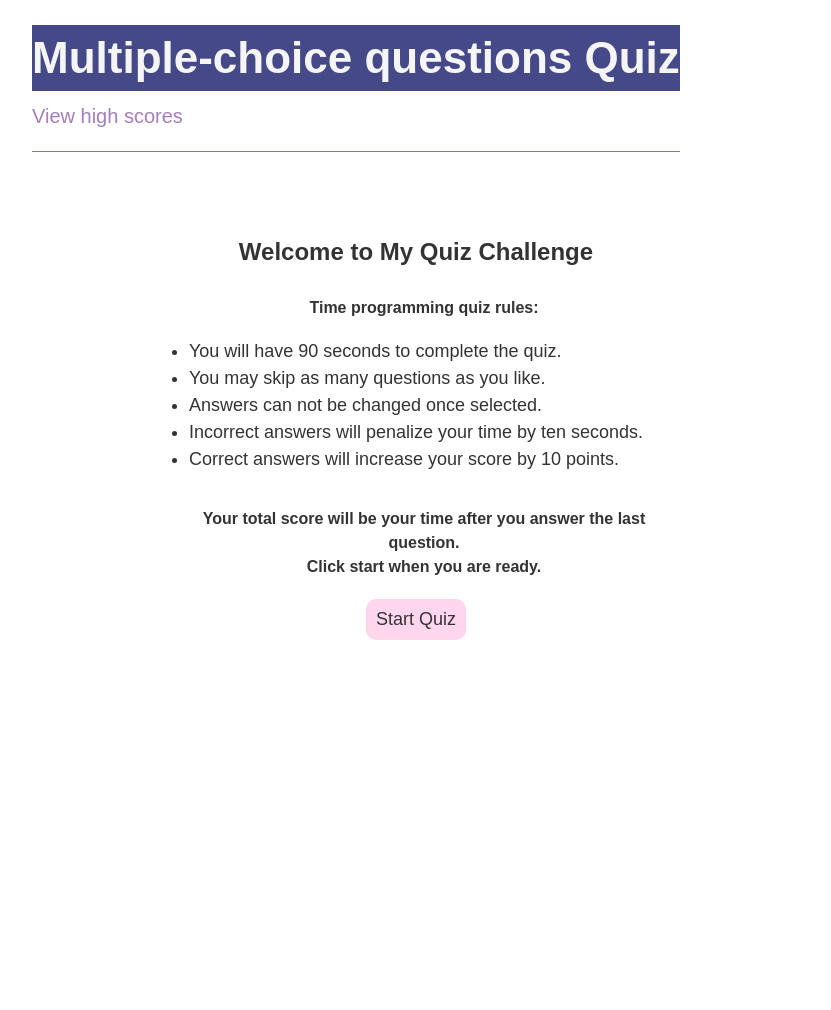
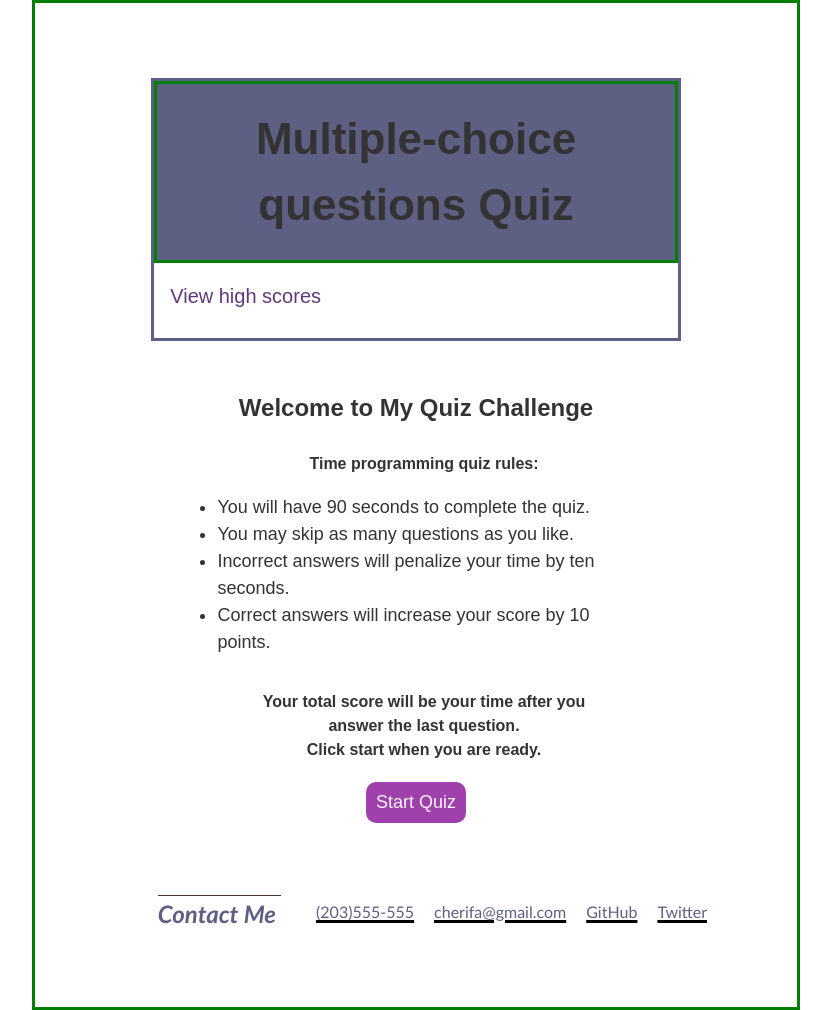
Before and after one commit to bchamidou/Module04_Challenge, a plain HTML site: page index.html in a window 1280 px wide. Shown: the whole page, without its empty margins (224-1055 px from the left). Before the commit the page ends 800 px from the top, so only its background shows below. Drawn offline with Linux system fonts and the light colour scheme.

Commit message:
update Module4

```diff
--- a/Assets/css/style.css
+++ b/Assets/css/style.css
@@ -6,51 +6,88 @@
 }
 
 :root {
-    --primary-color:  #ffd6ed;
-    --secondary-color: #a47fb9;
-    --tertiary-color: #7c7ea2;
-    --white-color:#FFFFFF
-    --correct-color: #6b8e23;
-    --navy-2: #454987;
-    --text-light: #f5f5f5;
+  --primary-color:  #a040ad;
+  --secondary-color: #4d1d69e0;
+  --tertiary-color: #4a3131;
+  --white-color:  #f5f5f5;
+  --correct-color: #4b6714;
+
+  --purple: #a47fb9;
+  --navy-2: #5d5f83;
   --text-dark: #333333;
 
 }
 
 body {
   font-family: Arial, Helvetica, sans-serif;
+  height: 100%;
   line-height: 1.5;
   width: 60%;
   margin: 0 auto;
+  border: green solid;
+  padding: 50px;
 }
 
 /* header */
+
+header {
+  display: flex;
+  flex-wrap: wrap;
+  justify-content: space-between;
+  margin: 25px 0;
+}
+
 .title {
   background-color: var(--navy-2);
-    color: var(--text-light);
+  color: var(--text-dark);
   font-size: 44px;
-    /* padding: 0.5em 0; */
+  /* width: 100%; */
+  padding: 0.5em 0;
   text-align: center;
+  border: green solid;
+}
+
+.scores{
+  justify-content:center;
+  border:var(--navy-2) solid;
+  padding: auto;
+  width: 80%;
+  margin: 0 auto;
+  align-self: center;
+  justify-content: center;
+  display: flex;
+  flex-direction: column;
+
 }
 
 .title:hover {
   cursor: pointer;
 }
 
-  a {
+.subtitle a {
   text-decoration: none;
+  font-size: 24px;
+  transition: all 0.3s ease 0s;
+  color:var(--white-color);
 }
+
+.subtitle {
+  background-color: var(--navy-1);
+  color:var(--primary-color);
+  display: flex;
+  justify-content: space-between;
+  padding: 0.5em 1em 1em;
+  text-align: center;
+}
+
+
 
 .centered {
   text-align: center;
-  }
-
-  /* Header */
-  header {
-    display: flex;
-    flex-wrap: wrap;
-    justify-content: space-between;
-    margin: 25px 0;
+  margin-left: auto;
+  margin-right: auto;
+  background-color: grey;
+  padding: 15px;
 }
 
 .scores a,
@@ -80,7 +117,6 @@
   list-style: inside;
   font-size: 18px;
   margin: 1em auto;
-    /* padding-left: 50px; */
   list-style-position: outside;
 }
 
@@ -104,11 +140,10 @@
 
  /* general section styling */
  section {
-    background-color: var(--purple);
   width: 60%;
   min-height: 500px;
   margin: 0 auto;
-    /* padding: 1em 10% 0.5em; */
+  padding: auto;
   border-radius: 8px;
   align-self: center;
   justify-content: center;
@@ -186,7 +221,54 @@
   border: 1px solid var(--correct-color);
 }
 
-  /*** MEDIA QUERY FOR MOBILE PHONES AND SMALLER ***/
+.text_contact ul{
+  display: flex;
+  list-style-type: none;
+  padding: 25px;
+  justify-content: space-between;
+}
+
+.footer{
+padding: auto;
+width: 100%;
+border-radius: 8px;
+align-self: center;
+justify-content: center;
+display: flex;
+flex-direction: column;
+color: var(--text-dark);
+}
+
+.text_contact ul li a {
+  margin-left: 25px;
+  margin: 0px 5px;
+  padding: 5px;
+  font: size 18px;
+  color: var(--navy-2);
+  font-family: 'Gill Sans', 'Gill Sans MT', Calibri, 'Trebuchet MS', sans-serif;
+  text-decoration: underline solid black 3px;
+}
+
+.contact_title{
+  display: flex;
+  justify-content: space-between;
+  justify-content: flex-end;
+  padding: 5px;
+  margin: 0,auto;
+  margin-top:4px;
+  object-fit:cover;
+}
+
+.contact_me h2{
+  display: flex;
+  justify-content: flex-end;
+  text-align: end;
+  font-family: 'Gill Sans', 'Gill Sans MT', Calibri, 'Trebuchet MS', sans-serif;
+  color:var(--navy-2);
+  font-size: 24px;
+  padding-right: 5px;
+}
+
 /* this will be applied on any screen smaller than 575px */
 @media screen and (max-width: 575px) {
   .btn-grid {
--- a/Assets/js/question.js
+++ b/Assets/js/question.js
@@ -47,4 +47,22 @@ var questions = [
             { text: "None of the above", correct: true }
         ]
     },
+    {
+        question: "What is one advantage of using GraphQL?",
+        answers: [
+            { text: "You are able to display data from your server in a preformatted graph.)", correct: false },
+            { text: "GraphQL is the only way to make requests to a database with a Node.js backend.]", correct: false},
+            { text: "GraphQL is made by Facebook, so Facebook developers will routinely debug all of your GraphQL projects for you!)", correct: false },
+            { text: "None of the aboveYou are not restricted by API endpoints and can therefore access specific amounts and types of data in a single request.", correct: true }
+        ]
+    },
+    {
+        question: "What is a Progressive Web Application?",
+        answers: [
+            { text: "An app that must be downloaded on a mobile device through an app store.", correct: false },
+            { text: "An app that uses tools such as service workers and manifests to replicate functionalities of native apps.", correct: true },
+            { text: "An app that has received an award for exceptional creativity.", correct: false },
+            { text: "A term for an app that has met certain accessability criteria.", correct: false }
+        ]
+    },
 ];
--- a/Assets/js/script.js
+++ b/Assets/js/script.js
@@ -1,12 +1,7 @@
 
 
-// I WANT to take a timed quiz on JavaScript fundamentals that stores high scores
-// SO THAT I can gauge my progress compared to my peers
+// Start the quiz with a timer set to 60. Timer left also will be the final score.
 
-// Start the quiz with a timer set to 75. Timer left also will be the final score.
-var timeRemain = 90;
-var timerID;
-var timerEl = document.getElementById("timer");
 var startButton = document.getElementById("start-btn");
 var nextButton = document.getElementById("next-btn");
 var questionContainerEl = document.getElementById("question-container");
@@ -14,13 +9,11 @@ var startContainerEl = document.getElementById("start-container");
 var questionEl = document.getElementById("question");
 var answerButtonsEl = document.getElementById("answer-buttons");
 var checkAnswerEl = document.getElementById("check-answer");
-var viewHighScores = document.getElementById("highscores-link");
 var submitButton = document.getElementById("submit-btn");
 var clearScoreButton = document.getElementById("clear-btn");
 var initialsField = document.getElementById("player-name");
 var restartButton = document.getElementById("restart-btn");
 var scoreField = document.getElementById("player-score");
-var scores = JSON.parse(localStorage.getItem("scores")) || [];
 
 var quizQuestions, currentQuestionIndex;
 
@@ -34,8 +27,12 @@ nextButton.addEventListener("click", () => {
     setNextQuestion()
 });
 
+var timeRemain = 60;
+var timerInterval;
+var timerEl = document.getElementById("timer");
+
 function startGame() {
-    timerID = setInterval(startTimer, 1000);
+    timerInterval = setInterval(startTimer, 1000);
     startContainerEl.classList.add("hide");
     quizQuestions = questions.sort(() => Math.random() - .5)
     currentQuestionIndex = 0
@@ -45,7 +42,6 @@ function startGame() {
     startTimer();
     setNextQuestion();
 };
-
 
 // Timer countdown starts with a question
 function startTimer() {
@@ -80,7 +76,6 @@ function showQuestion(question) {
 // Reset state function
 
 function resetState() {
-    //clearStatusClass(document.body)
     nextButton.classList.add("hide")
     checkAnswerEl.classList.add("hide")
     while (answerButtonsEl.firstChild) {
@@ -89,22 +84,19 @@ function resetState() {
     }
 };
 
-// Select answer function
+// Select answer and check if the answer correct or wrong then show text
 
 function selectAnswer(e) {
     var selectedButton = e.target;
-    //console.dir(selectedButton);
     var correct = selectedButton.dataset.correct;
     checkAnswerEl.classList.remove("hide")
-    // Check if the answer correct or wrong then show text
     if (correct) {
         checkAnswerEl.innerHTML = "Correct!";
     } else {
-        checkAnswerEl.innerHTML = "Incorrect... The correct answer was";
+        checkAnswerEl.innerHTML = "Incorrect... The correct answer is on green";
         if (timeRemain <= 10) {
             timeRemain = 0;
         } else {
-            // If the aswer is wrong, deduct time by 10
             timeRemain -= 10;
         }
     }
@@ -133,20 +125,18 @@ function setStatusClass(element, correct) {
     }
 };
 
-
 // Remove all the classes
 function clearStatusClass(element) {
     element.classList.remove("correct");
     element.classList.remove("wrong");
 };
 
+// Save scores
 
-// Save scores
 function saveScore() {
     clearInterval(timerID);
     timerEl.textContent = "Time: " + timeRemain;
     setTimeout(function () {
-        //localStorage.setItem("scores", JSON.stringify(scores));
         questionContainerEl.classList.add("hide");
         document.getElementById("score-container").classList.remove("hide");
         document.getElementById("your-score").textContent = "Your final score is " + timeRemain;
@@ -154,15 +144,13 @@ function saveScore() {
     }, 2000)
 };
 
+ // Get score from local storage
 
 var loadScores = function () {
-    // Get score from local storage
 
     if (!savedScores) {
         return false;
     }
-
-    // Convert scores from stringfield format into array
 
     savedScores = JSON.parse(savedScores);
     var initials = document.querySelector("#initials-field").value;
@@ -181,6 +169,10 @@ var loadScores = function () {
 
 
 // Show high scores
+
+var viewHighScores = document.getElementById("highscores-link");
+var scores = JSON.parse(localStorage.getItem("scores")) || [];
+
 function showHighScores(initials) {
     document.getElementById("highscores").classList.remove("hide")
     document.getElementById("score-container").classList.add("hide");
@@ -195,14 +187,14 @@ function showHighScores(initials) {
 
     var highScoreEl = document.getElementById("highscore");
     highScoreEl.innerHTML = "";
-    //console.log(scores)
+
     for (i = 0; i < scores.length; i++) {
         var div1 = document.createElement("div");
         div1.setAttribute("class", "name-div");
         div1.innerText = scores[i].initials;
         var div2 = document.createElement("div");
         div2.setAttribute("class", "score-div");
-        div2.innerText = scores[i].timeLeft;
+        div2.innerText = scores[i].timeRemain;
 
         highScoreEl.appendChild(div1);
         highScoreEl.appendChild(div2);
@@ -214,8 +206,8 @@ function showHighScores(initials) {
 
 
 // View high scores link
+
 viewHighScores.addEventListener("click", showHighScores);
-
 
 submitButton.addEventListener("click", function (event) {
     event.preventDefault()
@@ -223,12 +215,11 @@ submitButton.addEventListener("click", function (event) {
     showHighScores(initials);
 });
 
+// Restart or reload the page
 
-// Restart or reload the page
 restartButton.addEventListener("click", function () {
     window.location.reload();
 });
-
 
 // Clear localStorage items
 clearScoreButton.addEventListener("click", function () {
--- a/index.html
+++ b/index.html
@@ -27,7 +27,6 @@
         <ul>
           <li>You will have 90 seconds to complete the quiz.</li>
           <li>You may skip as many questions as you like.</li>
-          <li>Answers can not be changed once selected.</li>
           <li>Incorrect answers will penalize your time by ten seconds.</li>
           <li>Correct answers will increase your score by 10 points.</li>
         </ul>
@@ -80,5 +79,28 @@
     <script src="./assets/js/script.js"></script>
 
 </body>
+<footer class="footer" class="footer">
+    <div  class="contact_title">
+        <div class="contact_me">
+            <h2><a id="Contact_Me"></a>Contact Me</h2>
+        </div>
+        <div class="text_contact">
+            <ul>
+                <li>
+                    <a href="#(203)555-555">(203)555-555</a>
+                </li>
+                <li>
+                    <a href="#cherifa@gmail.com">cherifa@gmail.com</a>
+                </li>
+                <li>
+                    <a href="#GitHub">GitHub</a>
+                </li>
+                <li>
+                    <a href="#Twitter">Twitter</a>
+                </li>
+            </ul>
+        </div>
+    </div>
+</footer>
 
 </html>
```
Also changed, not shown: Assets/images/question_response.png (added), Assets/images/scores_dashbord.png (added), Assets/images/start_quiz.png (added), 2 other files. Lines whose indentation alone changed are shown as unchanged.
